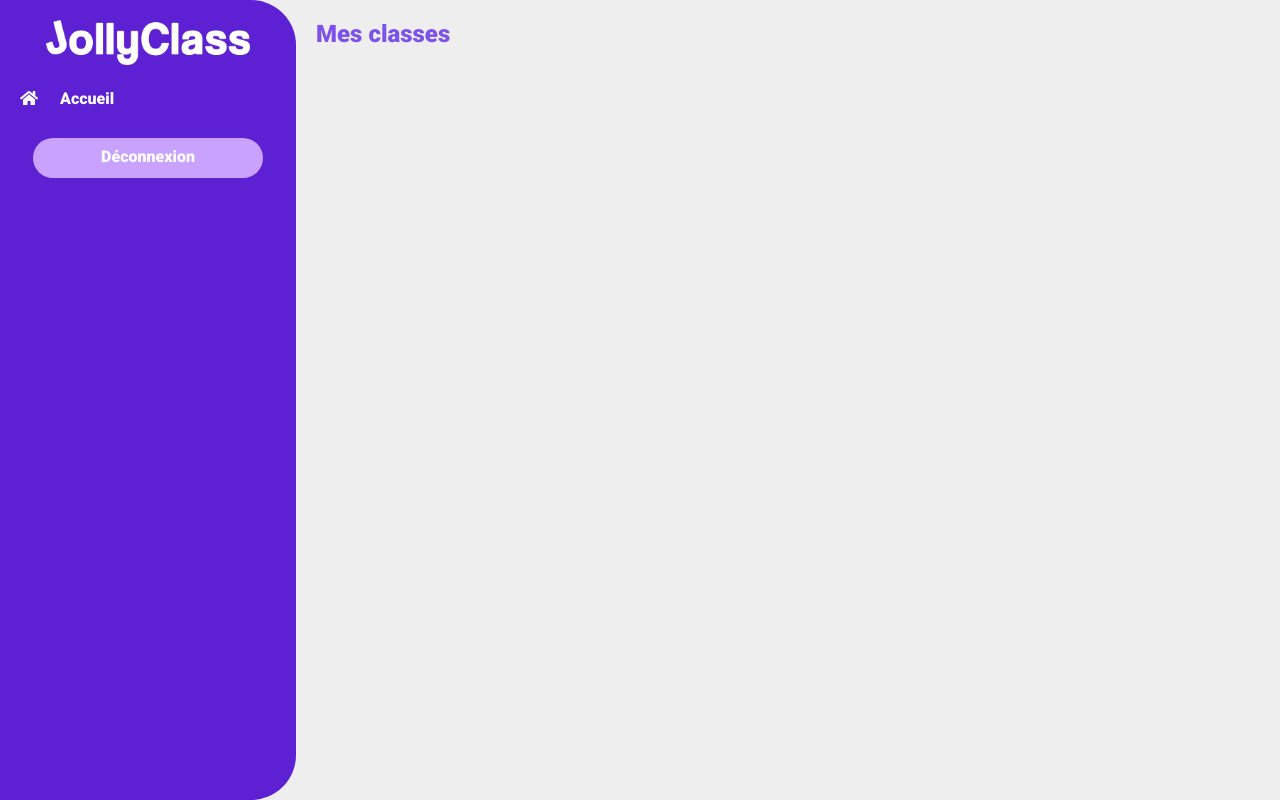
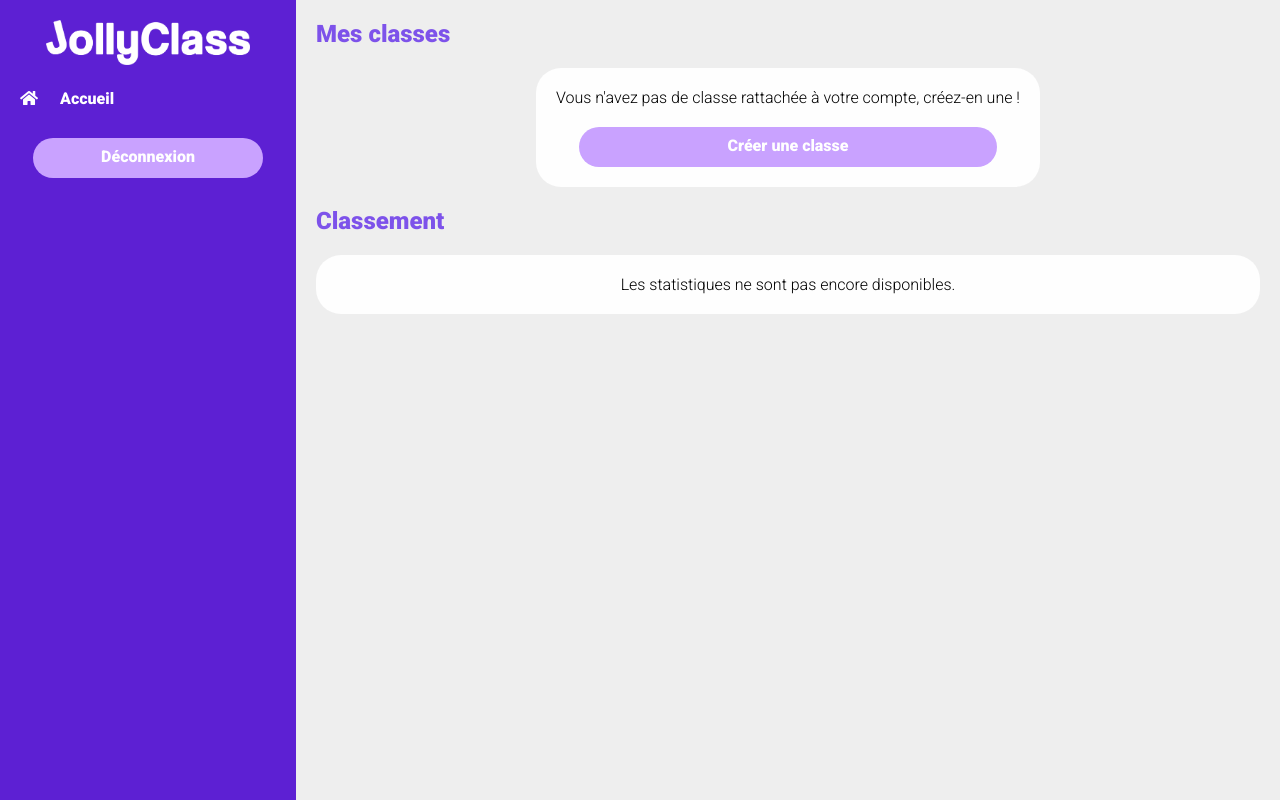
Before and after one commit to martinpottiez/classrewards, a PHP site: page /index/classroom/index in a window 1280 px wide. Run offline with PHP 8.4, Linux system fonts and the light colour scheme; the visitor is signed in with stand-in values (Sample User, id 1); data that the repository does not hold is empty.

Commit message:
[Class] Add createClassroom form

```diff
--- a/controller/indexController.php
+++ b/controller/indexController.php
@@ -10,3 +10,10 @@
     }
     require("view/indexView.php");
   }
+
+  function showCreateClassroomForm() {
+    $rewrite = true;
+    if(isset($_SESSION['id'])) {
+      require('view/createclassroomform.php');
+    }
+  }
--- a/controller/loginController.php
+++ b/controller/loginController.php
@@ -3,7 +3,7 @@
   require_once("model/loginModel.php");
 
   function login() {
-    if(isset($_POST['login'])) {
+    if(isset($_POST['login']) AND !isset($_SESSION['id'])) {
       if(isset($_POST['mail']) AND isset($_POST['password'])) {
         if(!empty($_POST['mail']) AND !(empty($_POST['password']))) {
           $mail = $_POST['mail'];
@@ -25,9 +25,9 @@
       } else {
         throw new Exception('Recharger votre page');
       }
+    } else {
+      header('Location: ../index2');
     }
-    $rewrite = true;
-    require("view/indexView.php");
   }
 
   function logout() {
--- a/index.php
+++ b/index.php
@@ -1,5 +1,5 @@
-<?php
-  session_start();
+<?php session_start();
+
   require("controller/indexController.php");
   require("controller/loginController.php");
 
@@ -15,6 +15,9 @@
         case "register":
           register();
         break;
+        case "createClassroom":
+          showCreateClassroomForm();
+        break;
         default:
           showIndex();
       }
--- a/view/css/css.css
+++ b/view/css/css.css
@@ -49,7 +49,6 @@ a {
 {
   width: 20%;
   min-width: 220px;
-  border-radius: 0 45px 45px 0;
 }
 
 .card
@@ -122,6 +121,10 @@ input[type="submit"]:hover, .link-button:hover
 .justify-sb
 {
   justify-content: space-between;
+}
+
+.justifyCenter {
+  justify-content: center;
 }
 
 .alignc-start
@@ -282,6 +285,17 @@ h4
   margin:auto;
 }
 
+.addButton {
+  height: 40px;
+  width: 40px;
+  font-size: 40px;
+  font-weight: bold;
+  line-height:40px;
+  text-align:center;
+  border-radius: 25px;
+  border:2px solid #C9A2FF;
+}
+
 /* Alignments */
 
 .left
--- a/view/indexView.php
+++ b/view/indexView.php
@@ -7,9 +7,18 @@ if(isset($_SESSION['id'])){
   <div>
     <h2>Mes classes</h2>
   </div>
-  <div class="container mt-20">
     <?php
-    while($class = $allClasses->fetch()){
+    if($allClasses->rowCount() == 0) {
+      echo'
+      <div class="container mt-20 justifyCenter">
+        <div class="center bg-white br-25 p20">
+          Vous n\'avez pas de classe rattachée à votre compte, créez-en une !
+          <a href="index/createClassroom" class="mt-20 bg-lightPrimary link-button">Créer une classe</a>
+        </div>';
+    } else {
+      echo'<div class="container mt-20">';
+    }
+    while($class = $allClasses->fetch()) {
       echo '
       <div class="card center container fd-column shadow">
         <div>
@@ -23,7 +32,17 @@ if(isset($_SESSION['id'])){
         </div>
       </div>';
     }
+    if($allClasses->rowCount() > 0) {
+      echo'<a href="index/createClassroom" class="addButton p20">+</a>';
+    }
     ?>
+
+  </div>
+  <div class="mt-20">
+    <h2>Classement</h2>
+  </div>
+  <div class="center bg-white br-25 p20 mt-20">
+    Les statistiques ne sont pas encore disponibles.
   </div>
 <?php $content = ob_get_clean();
   require('template_online.php');
```
Also changed, not shown: classroom.php (+7 -2 lines), controller/classroomController.php (+21 -0 lines), model/classroomModel.php (+9 -0 lines), view/createclassroomform.php (added, +15 -0 lines).
